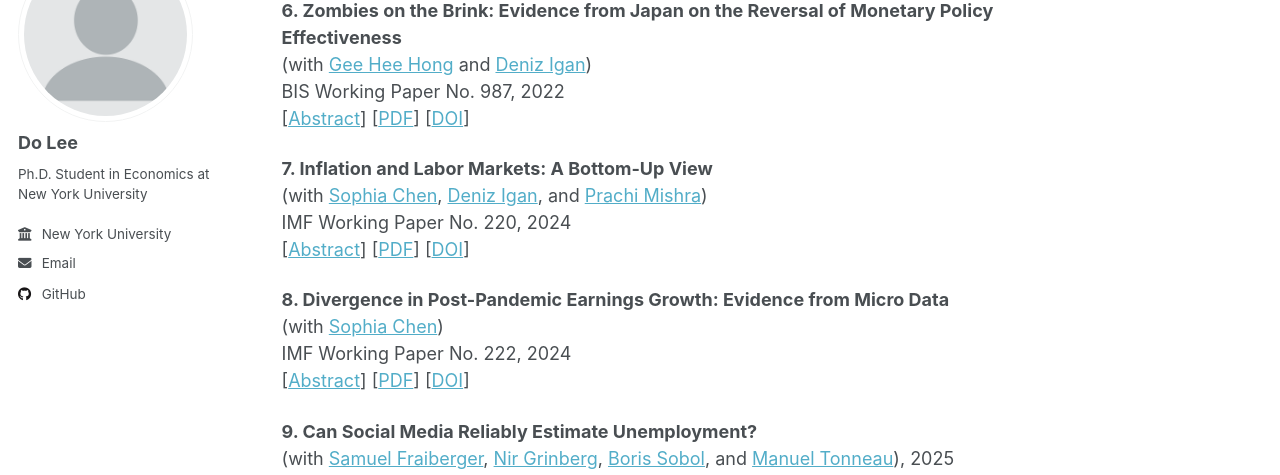
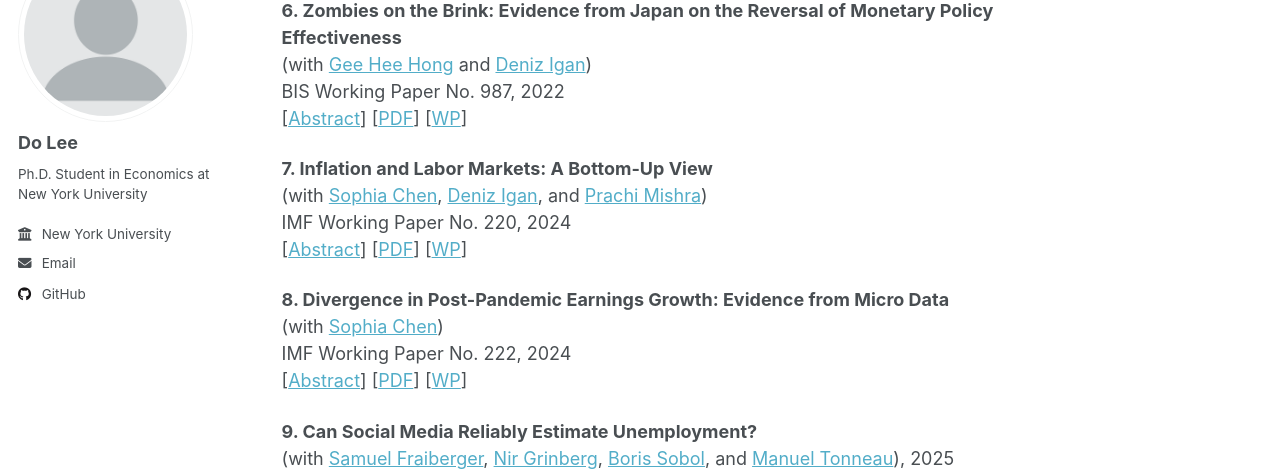
Before and after one commit to doqlee/doqlee.github.io, a Jekyll site: the page built from _pages/main.md, in a window 1280 px wide and 900 px high, scrolled down 1037 px. Shown: the part 152-627 px from the top of the window. Built offline with Jekyll 4.4.1, drawn with Linux system fonts in a browser that asks for light colours.

Commit message:
Update main.md

```diff
--- a/_pages/main.md
+++ b/_pages/main.md
@@ -81,7 +81,7 @@ Working Papers
 **6. Zombies on the Brink: Evidence from Japan on the Reversal of Monetary Policy Effectiveness** \
 (with [Gee Hee Hong](https://sites.google.com/site/geeheehong/home) and [Deniz Igan](https://www.bis.org/author/deniz_igan.htm)) \
 BIS Working Paper No. 987, 2022 \
-\[<a href="#/" onclick="visib('HIL2022')">Abstract</a>\] \[[PDF](https://www.dropbox.com/scl/fi/gzll4xlr3xn94qlkbkp4q/Japan.pdf?rlkey=eo98ydcufim5kgfpojle8knto&dl=0)\] \[[DOI](https://www.bis.org/publ/work987.htm)\]
+\[<a href="#/" onclick="visib('HIL2022')">Abstract</a>\] \[[PDF](https://www.dropbox.com/scl/fi/gzll4xlr3xn94qlkbkp4q/Japan.pdf?rlkey=eo98ydcufim5kgfpojle8knto&dl=0)\] \[[WP](https://www.bis.org/publ/work987.htm)\]
 <div id="HIL2022" style="display: none; text-align: justify; line-height: 1.2" >
 How does unconventional monetary policy affect corporate capital structure and investment decisions? We study the transmission channel of quantitative easing and its potential diminishing returns on investment from a corporate finance perspective. Using a rich bankfirm matched data of Japanese firms with information on corporate debt and investment, we study how firms adjust their capital structure in response to the changes in term premia. Investment responds positively to a reduction in the term premium on average. However, there is a significant degree of cross-sectional variation in firm response: healthier firms increase capital spending and cash holdings, while financially vulnerable firms take advantage of lower long-term yields to refinance without increasing investment.
 <br>
@@ -91,7 +91,7 @@ How does unconventional monetary policy affect corporate capital structure and i
 **7. Inflation and Labor Markets: A Bottom-Up View** \
 (with [Sophia Chen](https://sites.google.com/site/sophiachenecon/home), [Deniz Igan](https://www.bis.org/author/deniz_igan.htm), and [Prachi Mishra](https://prachimishra.in/)) \
 IMF Working Paper No. 220, 2024 \
-\[<a href="#/" onclick="visib('CILM2024')">Abstract</a>\] \[[PDF](https://www.dropbox.com/scl/fi/6x5sy6l0a0i656l55eu0c/HomebaseInflation.pdf?rlkey=loxncybowtfmizqndjwaz4nsd&dl=0)\] \[[DOI](https://doi.org/10.5089/9798400291807.001)\]
+\[<a href="#/" onclick="visib('CILM2024')">Abstract</a>\] \[[PDF](https://www.dropbox.com/scl/fi/6x5sy6l0a0i656l55eu0c/HomebaseInflation.pdf?rlkey=loxncybowtfmizqndjwaz4nsd&dl=0)\] \[[WP](https://doi.org/10.5089/9798400291807.001)\]
 <div id="CILM2024" style="display: none; text-align: justify; line-height: 1.2" >
 U.S. inflation surged in 2021-22 and has since declined, driven largely by a sharp drop in goods inflation, though services inflation remains elevated. This paper zooms into services inflation, using proprietary microdata on wages to examine its relationship with service sector wage growth at the Metropolitan Statistical Area (MSA) level. We estimate the wage-price pass-through with a local projection instrumental variable model that exploits variation in labor market tightness across MSAs. Our findings reveal a positive and significant relationship between wages and price growth, with a lag. This suggests that the effects of tight labor markets are persistent and may influence the pace of progression toward the inflation target.
 <br>
@@ -101,7 +101,7 @@ U.S. inflation surged in 2021-22 and has since declined, driven largely by a sha
 **8. Divergence in Post-Pandemic Earnings Growth: Evidence from Micro Data** \
 (with [Sophia Chen](https://sites.google.com/site/sophiachenecon/home)) \
 IMF Working Paper No. 222, 2024 \
-\[<a href="#/" onclick="visib('CL2024')">Abstract</a>\] \[[PDF](https://www.dropbox.com/scl/fi/if5l6z6q3o3zvsovm3w00/HB_analysis.pdf?rlkey=j0nwmif9c641mnnvh9d3ybf5h&dl=0)\] \[[DOI](https://doi.org/10.5089/9798400291814.001)\]
+\[<a href="#/" onclick="visib('CL2024')">Abstract</a>\] \[[PDF](https://www.dropbox.com/scl/fi/if5l6z6q3o3zvsovm3w00/HB_analysis.pdf?rlkey=j0nwmif9c641mnnvh9d3ybf5h&dl=0)\] \[[WP](https://doi.org/10.5089/9798400291814.001)\]
 <div id="CL2024" style="display: none; text-align: justify; line-height: 1.2" >
 We analyze post-pandemic labor earnings using employer-employee data and find that earnings grew faster in counties with tighter labor markets and with greater access to loans through the Paycheck Protection Program (PPP), with the impact of PPP loans especially pronounced in areas with tighter labor markets. This divergence in earnings growth is particularly large for lower-paid, nonmanagerial workers, and those employed in smaller firms. Both wage increases and additional hours worked contributed to the overall growth in earnings. These findings align with a labor market competition framework, where tight labor markets reduce earnings disparities. Access to credit further strengthens the competition by relaxing firms’ financing constraints.
 <br>
```
